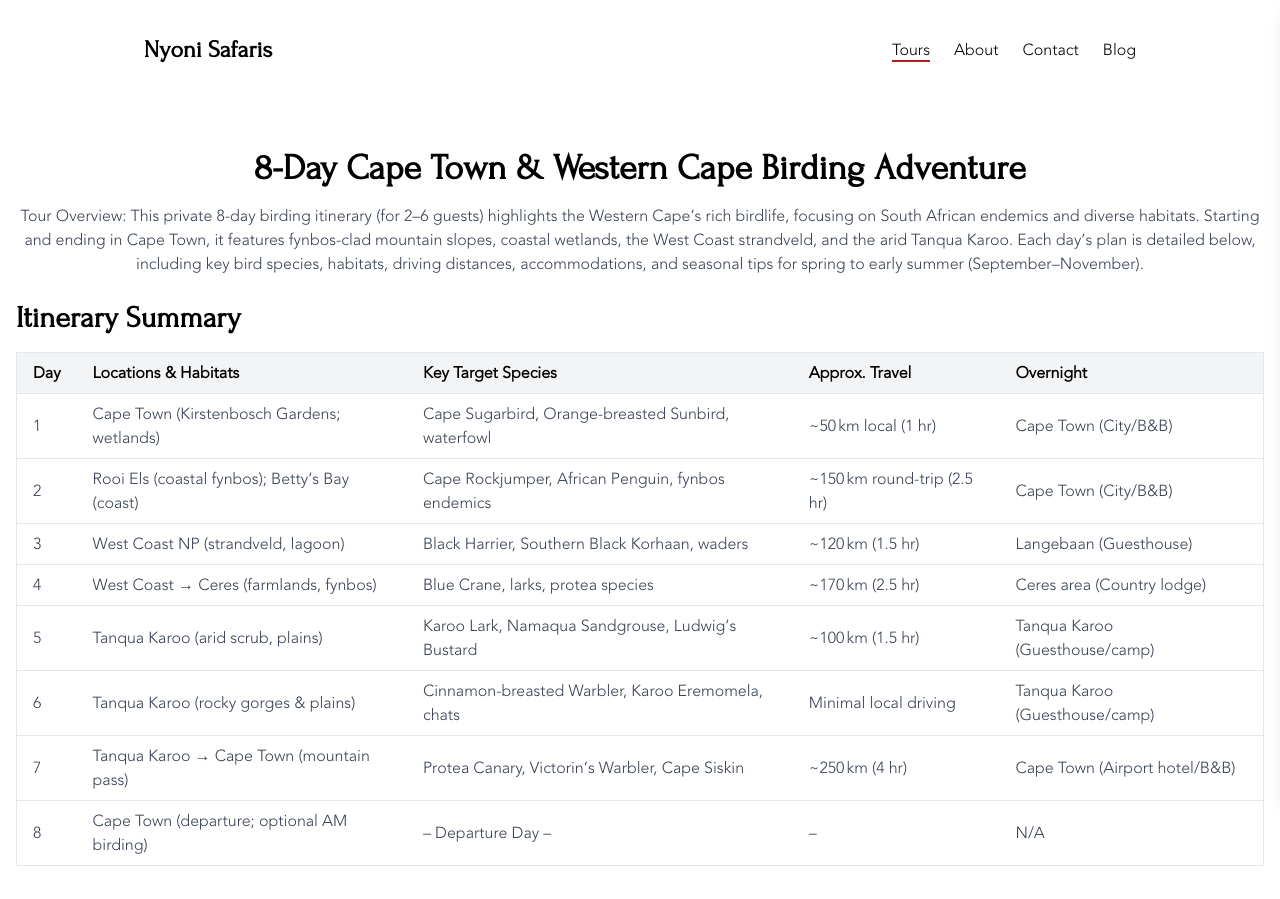
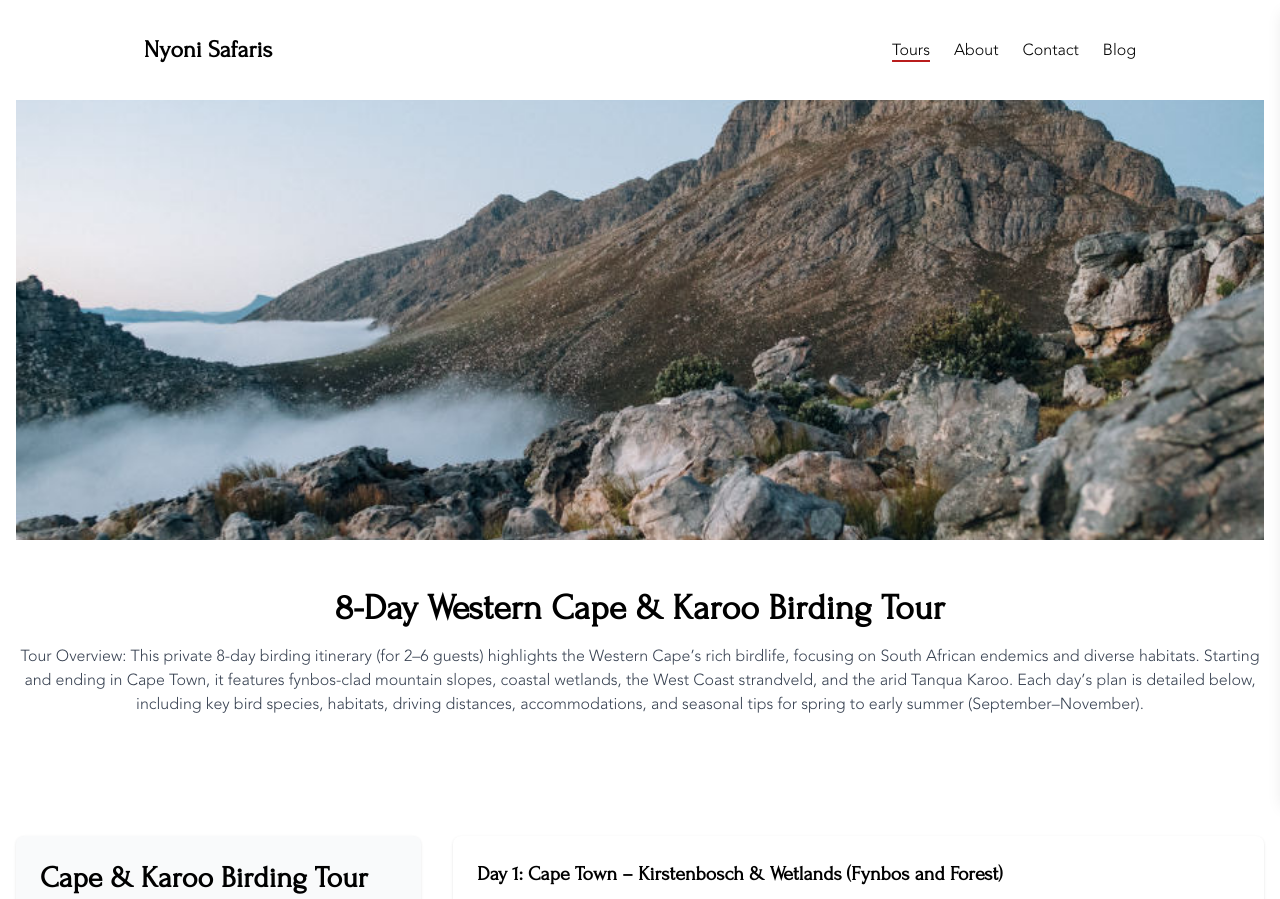
Before and after one commit to Monkeygene/nyonisafaris, a plain HTML site: page cape‑karoo‑birding‑tour.html in a window 1280 px wide. Shown: the top 899 px of the page. Drawn offline with nearby package versions, Linux system fonts and the light colour scheme.

Commit message:
picture added

```diff
--- a/cape‑karoo‑birding‑tour.html
+++ b/cape‑karoo‑birding‑tour.html
@@ -152,82 +152,17 @@
     </div>
   </nav>
 
+  <!-- Image Box -->
+  <section class="max-w-[1420px] mx-auto px-4">
+    <div class="w-full overflow-hidden">
+      <img src="assets/images/south-africa/western-cape/cederberg.jpg" alt="Contact Header Image" class="w-full h-[220px] sm:h-[300px] md:h-[360px] lg:h-[440px] object-cover">
+    </div>
+    </section>
+
    <!-- Itinerary Introduction -->
 <section class="max-w-[1420px] mx-auto px-4 py-12 bg-white">
-  <h1 class="text-3xl md:text-4xl font-bold text-center mb-4">8-Day Cape Town &amp; Western Cape Birding Adventure</h1>
+  <h1 class="text-3xl md:text-4xl font-bold text-center mb-4">8-Day Western Cape &amp; Karoo Birding Tour</h1>
   <p class="text-gray-700 text-center mb-6">Tour Overview: This private 8-day birding itinerary (for 2–6 guests) highlights the Western Cape’s rich birdlife, focusing on South African endemics and diverse habitats. Starting and ending in Cape Town, it features fynbos-clad mountain slopes, coastal wetlands, the West Coast strandveld, and the arid Tanqua Karoo. Each day’s plan is detailed below, including key bird species, habitats, driving distances, accommodations, and seasonal tips for spring to early summer (September–November).</p>
-  <h2 class="text-2xl md:text-3xl font-semibold mb-4">Itinerary Summary</h2>
-  <div class="overflow-x-auto">
-    <table class="min-w-full border border-gray-200">
-      <thead class="bg-gray-100">
-        <tr>
-          <th class="px-4 py-2 text-left">Day</th>
-          <th class="px-4 py-2 text-left">Locations &amp; Habitats</th>
-          <th class="px-4 py-2 text-left">Key Target Species</th>
-          <th class="px-4 py-2 text-left">Approx. Travel</th>
-          <th class="px-4 py-2 text-left">Overnight</th>
-        </tr>
-      </thead>
-      <tbody class="text-gray-700">
-        <tr class="border-t">
-          <td class="px-4 py-2">1</td>
-          <td class="px-4 py-2">Cape Town (Kirstenbosch Gardens; wetlands)</td>
-          <td class="px-4 py-2">Cape Sugarbird, Orange-breasted Sunbird, waterfowl</td>
-          <td class="px-4 py-2">~50 km local (1 hr)</td>
-          <td class="px-4 py-2">Cape Town (City/B&amp;B)</td>
-        </tr>
-        <tr class="border-t">
-          <td class="px-4 py-2">2</td>
-          <td class="px-4 py-2">Rooi Els (coastal fynbos); Betty’s Bay (coast)</td>
-          <td class="px-4 py-2">Cape Rockjumper, African Penguin, fynbos endemics</td>
-          <td class="px-4 py-2">~150 km round-trip (2.5 hr)</td>
-          <td class="px-4 py-2">Cape Town (City/B&amp;B)</td>
-        </tr>
-        <tr class="border-t">
-          <td class="px-4 py-2">3</td>
-          <td class="px-4 py-2">West Coast NP (strandveld, lagoon)</td>
-          <td class="px-4 py-2">Black Harrier, Southern Black Korhaan, waders</td>
-          <td class="px-4 py-2">~120 km (1.5 hr)</td>
-          <td class="px-4 py-2">Langebaan (Guesthouse)</td>
-        </tr>
-        <tr class="border-t">
-          <td class="px-4 py-2">4</td>
-          <td class="px-4 py-2">West Coast → Ceres (farmlands, fynbos)</td>
-          <td class="px-4 py-2">Blue Crane, larks, protea species</td>
-          <td class="px-4 py-2">~170 km (2.5 hr)</td>
-          <td class="px-4 py-2">Ceres area (Country lodge)</td>
-        </tr>
-        <tr class="border-t">
-          <td class="px-4 py-2">5</td>
-          <td class="px-4 py-2">Tanqua Karoo (arid scrub, plains)</td>
-          <td class="px-4 py-2">Karoo Lark, Namaqua Sandgrouse, Ludwig’s Bustard</td>
-          <td class="px-4 py-2">~100 km (1.5 hr)</td>
-          <td class="px-4 py-2">Tanqua Karoo (Guesthouse/camp)</td>
-        </tr>
-        <tr class="border-t">
-          <td class="px-4 py-2">6</td>
-          <td class="px-4 py-2">Tanqua Karoo (rocky gorges &amp; plains)</td>
-          <td class="px-4 py-2">Cinnamon-breasted Warbler, Karoo Eremomela, chats</td>
-          <td class="px-4 py-2">Minimal local driving</td>
-          <td class="px-4 py-2">Tanqua Karoo (Guesthouse/camp)</td>
-        </tr>
-        <tr class="border-t">
-          <td class="px-4 py-2">7</td>
-          <td class="px-4 py-2">Tanqua Karoo → Cape Town (mountain pass)</td>
-          <td class="px-4 py-2">Protea Canary, Victorin’s Warbler, Cape Siskin</td>
-          <td class="px-4 py-2">~250 km (4 hr)</td>
-          <td class="px-4 py-2">Cape Town (Airport hotel/B&amp;B)</td>
-        </tr>
-        <tr class="border-t">
-          <td class="px-4 py-2">8</td>
-          <td class="px-4 py-2">Cape Town (departure; optional AM birding)</td>
-          <td class="px-4 py-2">– Departure Day –</td>
-          <td class="px-4 py-2">–</td>
-          <td class="px-4 py-2">N/A</td>
-        </tr>
-      </tbody>
-    </table>
-  </div>
 </section>
 
 
```
